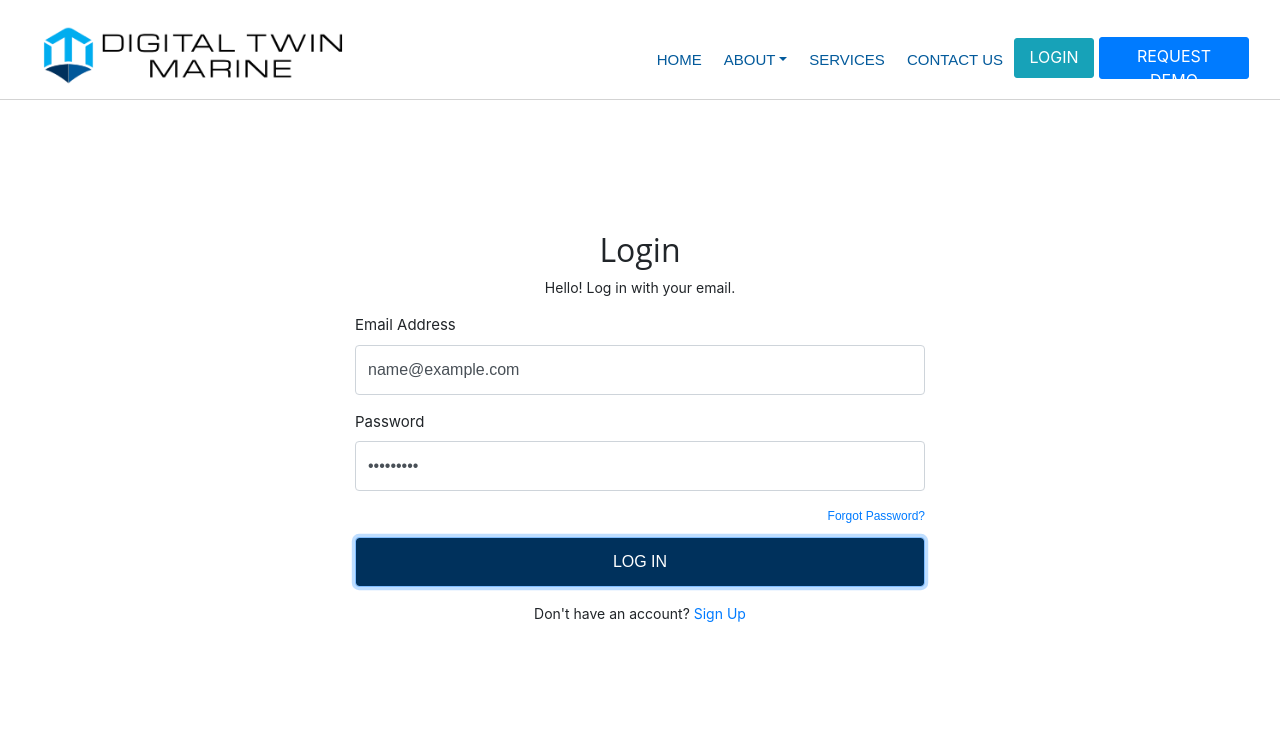
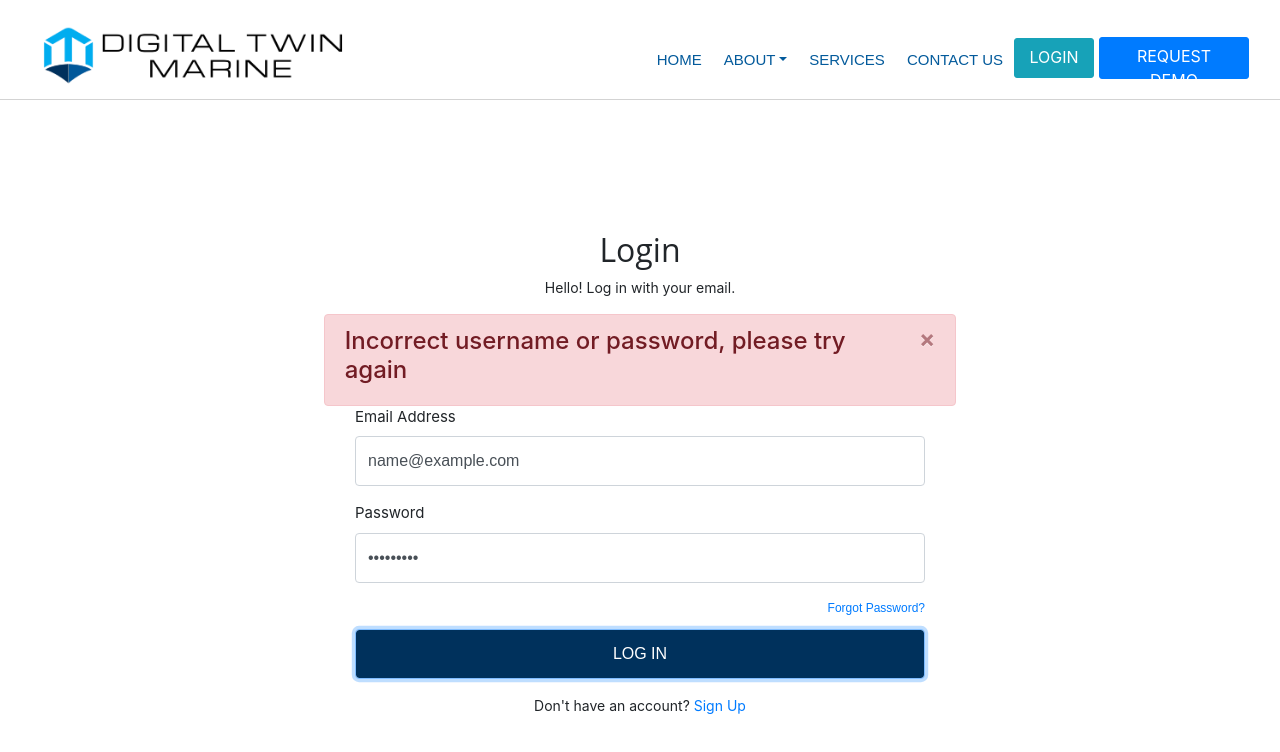
Before and after one commit to Scrum-Lords-2020/Digital-Twin-Marine, a React (Create React App) app in the folder client/: page / in a window 1280 px wide. Both pictures are taken after typing "name@example.com", "Sample123" into the empty fields and a click on the input "LOG IN". Shown: the top 752 px of the page. Built offline with nearby package versions, Linux system fonts and the light colour scheme; no server answers; a web font is replaced by a local one.

Commit message:
added failed login message

```diff
--- a/client/src/components/Login.css
+++ b/client/src/components/Login.css
@@ -8,6 +8,11 @@ p{
   font-size: 14px;
 }
 
+#login-alert{
+  margin: auto;
+  display: block;
+  width: 57%;
+}
 Form{
   margin: auto;
   display: block;
--- a/client/src/components/Login.js
+++ b/client/src/components/Login.js
@@ -1,6 +1,7 @@
 import React, { Component } from 'react'
 import Container from 'react-bootstrap/Container'
 import Row from 'react-bootstrap/Row'
+import Alert from 'react-bootstrap/Alert'
 import Form from 'react-bootstrap/Form'
 import './Login.css'
 import axios from 'axios'
@@ -13,18 +14,23 @@ class Login extends Component{
         super();
         this.state = {
             email: "",
-            password: ""
+            password: "",
+            showError: false
         };
         this.onSubmit = this.onSubmit.bind(this);
         this.handleSuccessfulLogin = this.handleSuccessfulLogin.bind(this);
+        this.updateError = this.updateError.bind(this);
     }
 
     handleSuccessfulLogin(user) {
         this.props.onSuccessfulLogin(user);
     }
 
+
+
     onSubmit(e){
         e.preventDefault();
+        this.updateError();
         // get our form data from state
         const {email, password } = this.state;
         //Make login post request and check for errors
@@ -40,6 +46,10 @@ class Login extends Component{
             this.handleSuccessfulLogin(jwt_decode(token));
         }).catch((error) => {
             console.log(error);
+            this.setState({
+                showError: true
+            });
+            this.forceUpdate();
         });
     }
     //Set states for email and password
@@ -52,14 +62,29 @@ class Login extends Component{
         this.setState({ [e.target.name]: e.target.value });
       }
 
+      updateError(){
+        this.setState({
+            showError: false
+        });
+        this.forceUpdate();
+    }
+
+
     render(){
+
         return(
             <Container id="signin-container" style={{marginTop: "10%"}}>
                 {this.props.isLoggedIn &&
                     <Redirect to='/home'/>
                 }
+
                 <h1>Login</h1>
                 <p>Hello! Log in with your email.</p>
+                {this.state.showError && (
+                    <Alert id="login-alert" variant="danger" onClose={() => this.updateError()} dismissible transition>
+                        <Alert.Heading>Incorrect username or password, please try again</Alert.Heading>
+                    </Alert>
+                )}
                 <Row>
                     <Form onSubmit={this.onSubmit}>
                         <Form.Group id="formEmail" controlID="formEmail">
```
